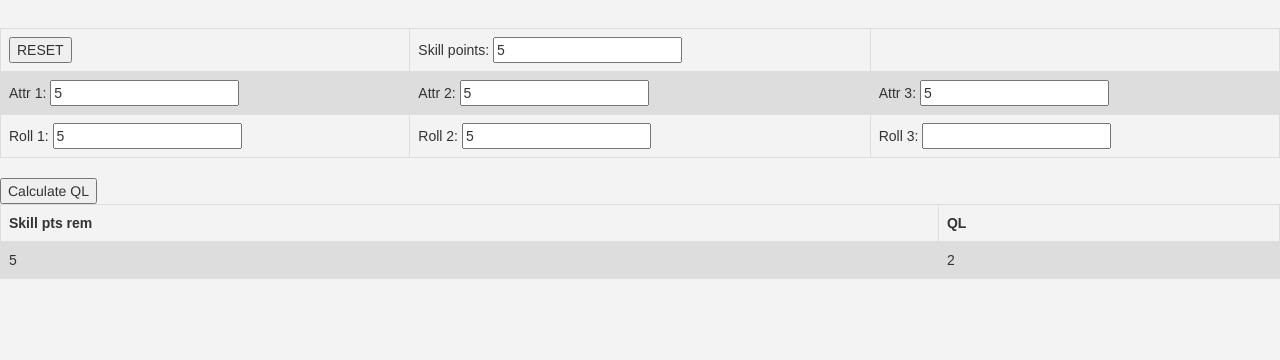
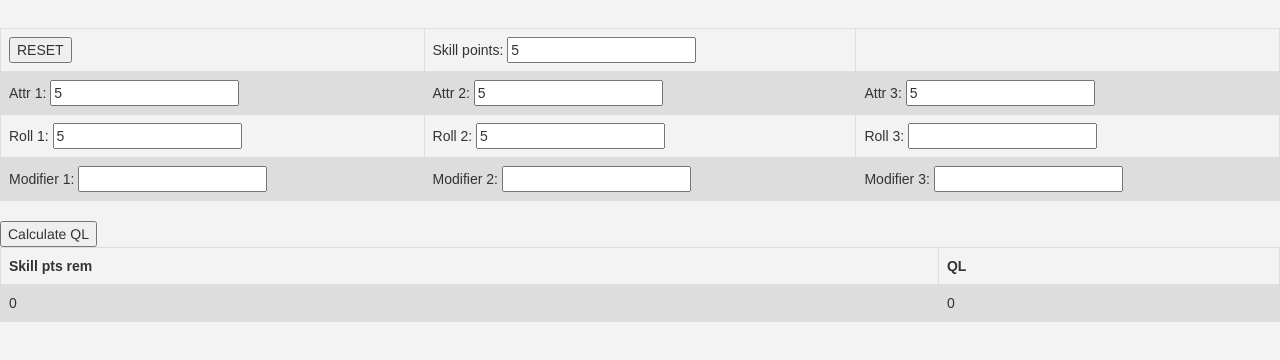
Before and after one commit to BlacksheepVMF-214/TheDarkEye, a website: page index.html in a window 1280 px wide. Both pictures are taken after typing "5", "5", "5", "5", "5", "5" into the empty fields and a click on the button "Calculate QL". Shown: the part 82-442 px from the top of the page. Drawn offline with nearby package versions, Linux system fonts and the light colour scheme; some packages are replaced by stand-ins of ours; files that its build step writes are made by us from their sources; a script that the page names is missing.

Commit message:
Added modifiers to form; allowed for rolls of 1
Rudimentary critical success handling.
Q: must roll still succeed even w/ a 1 to be a critical success? A:
Q: what is a critical success called?

```diff
--- a/index.html
+++ b/index.html
@@ -43,11 +43,13 @@
   }
 
   function calcQualLevel(form) {
-    var intAttr = new Array (3);
-    var intDieRoll = new Array (3);
-    var intDiff = new Array(3);
-    var intSkillPts;
-    var i, intQL, n;
+    var intAttr = new Array (3); //Attributes
+    var intDieRoll = new Array (3); //Die rolls
+    var intDiff = new Array(3); //Differences between attributes and die rolls
+    var intMod = new Array(3); //Modifiers to die rolls
+    var intSkillPts; //Skill points; for roll to succeed, must be >= 0 after calculations
+    var intQL; //Quality level; how well the rolls succeeded
+    var i, n; //Loop counters
 
     intSkillPts = form.intSkillPts.value;  //Get skill points from form
 //    alert( "Skill Points entered = " + intSkillPts);
@@ -66,6 +68,13 @@
 /*    alert( "Roll#1 = " + intDieRoll[0] + " Roll#2 = " + intDieRoll[1] +
     " Roll#3 = " + intDieRoll[2]); */
 
+    //Get modifiers from form
+    intMod[0] = form.intMod01.value;
+    intMod[1] = form.intMod02.value;
+    intMod[2] = form.intMod03.value;
+/*    alert( "Mod#1 = " + intMod[0] + " Mod#2 = " + intMod[1] +
+    " Mod#3 = " + intMod[2]); */
+
     for (i = 0; i < intDieRoll.length; i++) {
 //For each die roll, check for immediate failure
       if(intDieRoll[i] == 20) {
@@ -74,6 +83,11 @@
         document.getElementById("QualityLevel").innerHTML = -1;
         return;
       } //end if intDieRoll[i] == 20
+      else {
+          if(intDieRoll[i] == 1){
+              alert("You rolled a 1! Critical success!!!);
+              } //end if die roll was 1
+      } //end else
     } //end for each die roll
 
     for (i = 0; i < intDieRoll.length; i++) {
@@ -81,7 +95,7 @@
 //Not an immediate failure
 //if (Roll > Attribute), must spend skill pts to bring roll down to attribute; subtract diff from skillPts
 //if, after all 3 rolls have been handled, skillPts >= 0, calc QL
-      intDiff[i] = intDieRoll[i] - intAttr[i];
+      intDiff[i] = intDieRoll[i] + intMod[i] - intAttr[i];
       if (intDiff[i] > 0) {
         //Roll larger than attribute; subtract diff from skill points
         intSkillPts -= intDiff[i];
@@ -179,7 +193,21 @@
               Roll 3: <input type="number" name="intRoll03">
             </td>
           </tr>
-        </table>
+
+
+          <tr>
+            <td>
+              Modifier 1: <input type="number" name="intMod01">
+            </td>
+            <td>
+              Modifier 2: <input type="number" name="intMod02">
+            </td>
+            <td>
+              Modifier 3: <input type="number" name="intMod03">
+            </td>
+          </tr>
+
+          </table>
 
         <script>
           //Put the focus in the Skill Points field
```
